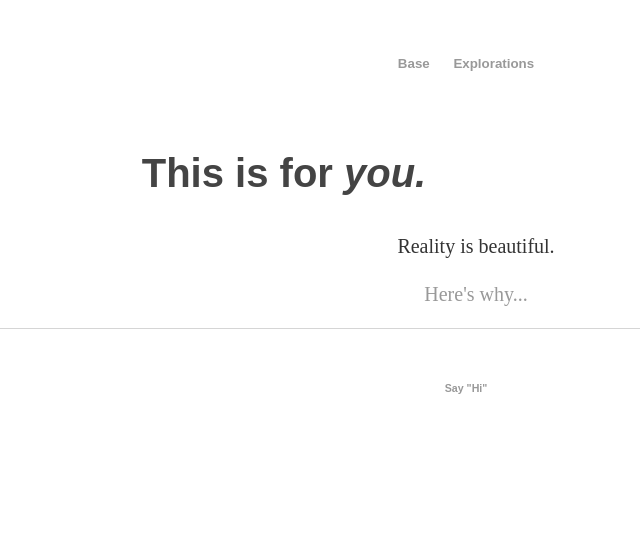
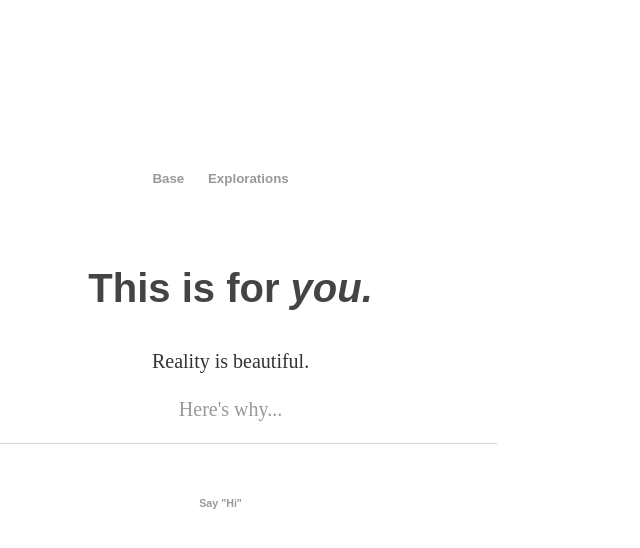
Before and after one commit to ray-dorai/ray-dorai.github.io, a Jekyll site: the page built from index.html, in a window 1280 px wide. Shown: the top 548 px of the page, without its empty margins (164-804 px from the left). Built offline with Jekyll 4.4.1, drawn with Linux system fonts in a browser that asks for light colours.

Commit message:
Update main.css

```diff
--- a/css/main.css
+++ b/css/main.css
@@ -1,8 +1,8 @@
 
 body {
-    margin: auto;
+    margin: 10vw;
     font-family: 'Fjord One', serif;
-    max-width: 80vw;
+    max-width: 80ch;
     line-height: 1.6;
     font-size: smaller;
     color: #444;
```
